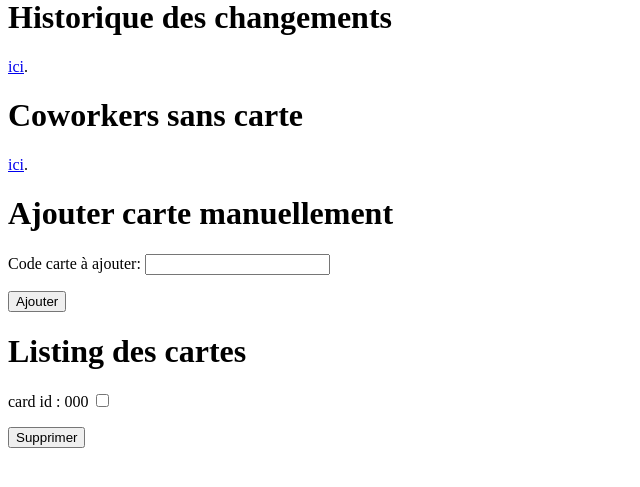
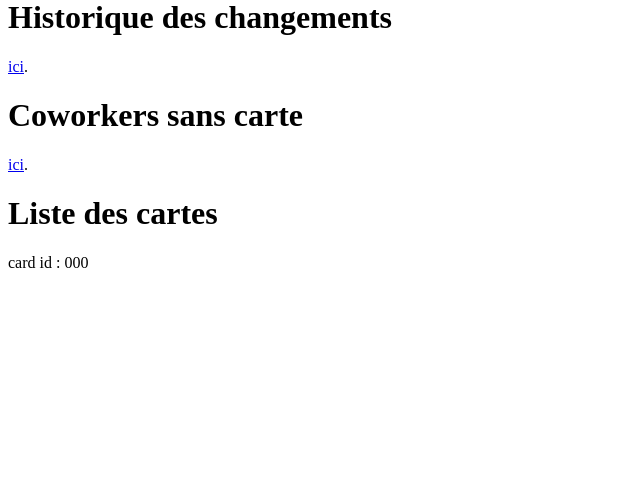
Before and after one commit to atelierdesmedias/door, a PHP site: page /index.php in a window 1280 px wide. Shown: the part 159-646 px from the top of the page, without its empty margins (0-640 px from the left). Run offline with PHP 8.4, Linux system fonts and the light colour scheme; tables that the repository leaves empty or names only in its code hold one stand-in row (values such as "Sample post").

Commit message:
Activated card sync. made code a little more sturdy

```diff
--- a/www/index.php
+++ b/www/index.php
@@ -36,8 +36,7 @@ function debug() {
 }
 
 function get_cards() {
- 	 $sql = "SELECT code FROM card ORDER BY code";
-	 $result = db()->query($sql);
+	 $result = db()->query("SELECT code FROM card ORDER BY code");
 
 	 if ($result->num_rows > 0) {
 	 	while($row = $result->fetch_assoc()){
@@ -70,7 +69,8 @@ function add_card($card)
 	}
 }
 
-// not used -- only to recover a backup (e.g. /usr/local/door/www/cartes_20160712.txt )
+// not used -- only to recover a backup, e.g.:
+//add_from_file('/usr/local/door/www/cartes_20160712.txt'); exit(1);
 function add_from_file($file)
 {
 	foreach(explode("\n", trim(file_get_contents($file))) as $card)
@@ -78,9 +78,6 @@ function add_from_file($file)
 		add_card($card);
 	}
 }
-
-//add_from_file('/usr/local/door/www/cartes_20160712.txt');
-//exit(1);
 
 function delete_card($card)
 {
@@ -117,25 +114,8 @@ function process_cards($process_coworker, $process_card)
 
 if($_SERVER['REQUEST_METHOD'] === 'POST')
 {
-	if(!empty($_POST['new_code']))
-	{
-		add_card($_POST['new_code']);
-	}
-	if(!empty($_POST['new_codes']))
-	{
-		foreach($_POST['new_codes'] as $add) {
-		    add_card($add);
-		}
-	}
-	if(!empty($_POST['delete_codes']))
-	{
-		foreach($_POST['delete_codes'] as $delete){
-		       delete_card($delete);
-		}
-	}
 	if(!empty($_POST['sync']))
 	{
-	/* NOT ENABLED YET  - will be enabled on July 18th 2016
 		process_cards(function ($cards, $coworker) {
 				if ($coworker["card"] && (! in_array($coworker["card"], $cards)) && (($coworker["formule"] === "nomade") || ($coworker["formule"] === "fixe") )) {
 			           add_card($coworker["card"]);
@@ -143,7 +123,6 @@ if($_SERVER['REQUEST_METHOD'] === 'POST')
 			}, function ($card) {
  			   	delete_card($card);
 			});
-			*/
 			echo "<b>OK</b>"; // Used for monitoring -- See the 'monitoring.py' file in the same git repo as this file.
 	}
 
@@ -159,20 +138,17 @@ elseif (!empty($_GET['missing']))
 }
 elseif (!empty($_GET['list']))
 {
-	echo "<form action='' method='post'>";
 	echo "<br/><br/>Liste des cartes qui seront ajout&eacute;es (coworkers nomades ou fixes, dont la carte est d&eacute;finie dans l'intranet mais pas pr&eacute;sent dans la porte):";
 	echo "<br/>";
 	process_cards(function ($cards, $coworker) {
 		if ($coworker["card"] && (! in_array($coworker["card"], $cards)) && (($coworker["formule"] === "nomade") || ($coworker["formule"] === "fixe") )) {
 		   echo "<br/>".$coworker["card"]. " (".$coworker["email"]." - ".$coworker["first_name"]." ".$coworker["last_name"]." - ".$coworker["formule"].")";
-		   echo "<input type='hidden' name='new_codes[]' value='".$coworker["card"]."'>\n";
 		}
-	}, function ($card) use (&$missing) { $missing .= "<br/>".$card."<input type='hidden' name='delete_codes[]' value='".$card."'>\n";});
+	}, function ($card) use (&$missing) { $missing .= "<br/>".$card."\n";});
 
 	echo "<br/><br/>Liste des cartes qui seront enlev&eacute;es de la porte:";
 	echo "<br/>";
  	echo $missing;
-	echo "<br/><input type='submit' name='save' value='Do sync !'></form>";
 }
 else
 {
@@ -197,33 +173,19 @@ else
 
 <a href="?missing=1">ici</a>.
 
-<h1>Ajouter carte manuellement</h1>
+<h1>Liste des cartes</h1>
 
-<form action="" method="post">
-    <p>
-        <label for="new_code">Code carte à ajouter:</label>
-        <input type="text" name="new_code" id="new_code">
-    </p>
-    <input type="submit" name="add_new_code" value="Ajouter">
-</form>
-
-<h1>Listing des cartes</h1>
-
-<form action="" method="post">
     <p>
 <?php
 	foreach(get_cards() as $card) {
 ?>
 			<div class="line-card">
 				<label for="cbox2">card id : <?php echo $card ?></label>
-				<input type="checkbox" class='form' value="<?php echo $card ?>" name="delete_codes[]" />
 			</div>
 <?php
 		}
 ?>
 	</p>
-    <input type="submit" name="remove_code" value="Supprimer">
-</form>
 <?php
 }
 ?>
```
Also changed, not shown: 2 other files.
